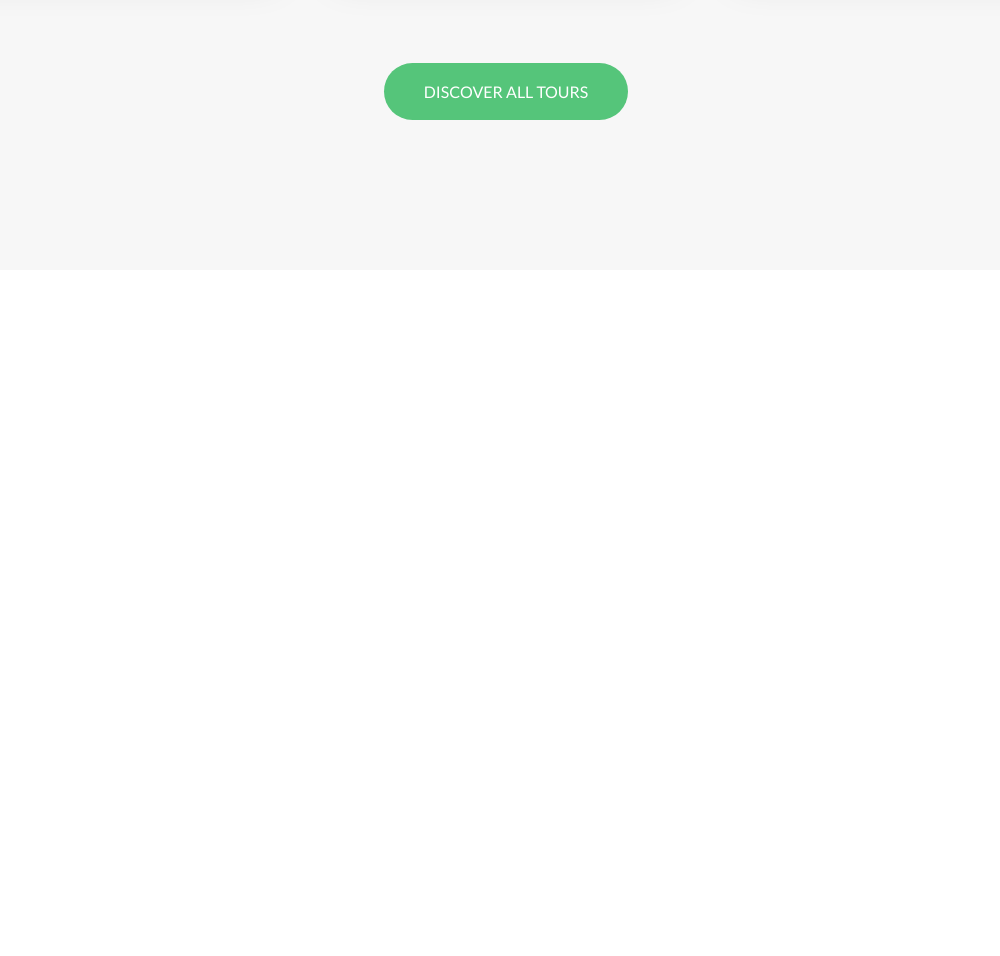
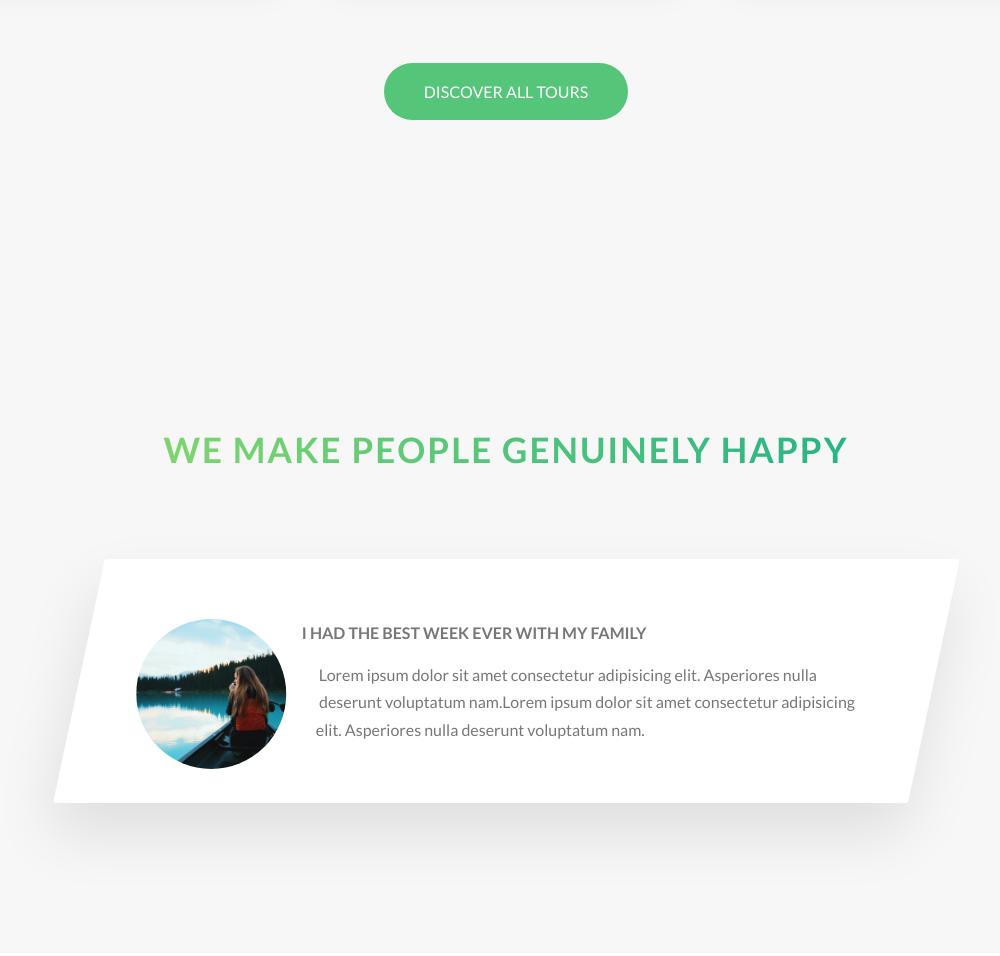
Before and after one commit to zorluozan/natours, a website: page index.html in a window 1280 px wide. Shown: the part 3032-3988 px from the top of the page, without its empty margins (134-1134 px from the left). Before the commit the page ends 3332 px from the top, so only its background shows below. Drawn offline with Linux system fonts and the light colour scheme.

Commit message:
Building the Stories Section - Part 1

```diff
--- a/index.html
+++ b/index.html
@@ -224,6 +224,32 @@
             </div>
 
         </section>
+
+        <section class="section-stories">
+            <div class="u-center-text u-margin-bottom-big">
+                <h2 class="heading-secondary">
+                    We make people genuinely happy
+                </h2>
+            </div>
+
+            <div class="row">
+                <div class="story">
+                    <figure class="story__shape">
+                        <img src="img/nat-8.jpg" alt="Person on a tour" class="story__img">
+                    </figure>
+                    <div class="story__text">
+                        <h3 class="heading-tertiary u-margin-bottom-small">
+                            I had the best week ever with my family
+                        </h3>
+                        <p>
+                            Lorem ipsum dolor sit amet consectetur adipisicing elit. Asperiores nulla deserunt
+                            voluptatum nam.Lorem ipsum dolor sit amet consectetur adipisicing elit. Asperiores nulla
+                            deserunt voluptatum nam.
+                        </p>
+                    </div>
+                </div>
+            </div>
+        </section>
     </main>
 
     <!-- <section class="grid-test">
--- /dev/null
+++ b/sass/components/_story.scss
@@ -0,0 +1,30 @@
+.story {
+  width: 75%;
+  margin: 0 auto;
+  box-shadow: 0 3rem 6rem rgba($color-black, 0.1);
+  background-color: $color-white;
+  border-radius: 3px;
+  padding: 6rem;
+  padding-left: 9rem;
+  font-size: $default-font-size;
+  transform: skewX(-12deg);
+
+  &__shape {
+    width: 15rem;
+    height: 15rem;
+    float: left;
+    -webkit-shape-outside: circle(50% at 50% 50%);
+    shape-outside: circle(50% at 50% 50%);
+    -webkit-clip-path: circle(50% at 50% 50%);
+    clip-path: circle(50% at 50% 50%);
+    transform: translateX(-3rem) skewX(12deg);
+  }
+
+  &__img {
+    height: 100%;
+  }
+
+  &__text {
+    transform: skewX(12deg);
+  }
+}
--- a/sass/main.scss
+++ b/sass/main.scss
@@ -11,6 +11,7 @@
 @import "components/card";
 @import "components/composition";
 @import "components/feature-box";
+@import "components/story";
 
 @import "layout/grid";
 @import "layout/header";
--- a/sass/pages/_home.scss
+++ b/sass/pages/_home.scss
@@ -26,3 +26,8 @@
   padding: 25rem 0 15rem 0;
   margin-top: -10rem;
 }
+
+.section-stories {
+  padding: 15rem 0;
+  background-color: $color-grey-light-1;
+}
```
Also changed, not shown: css/style.css.
